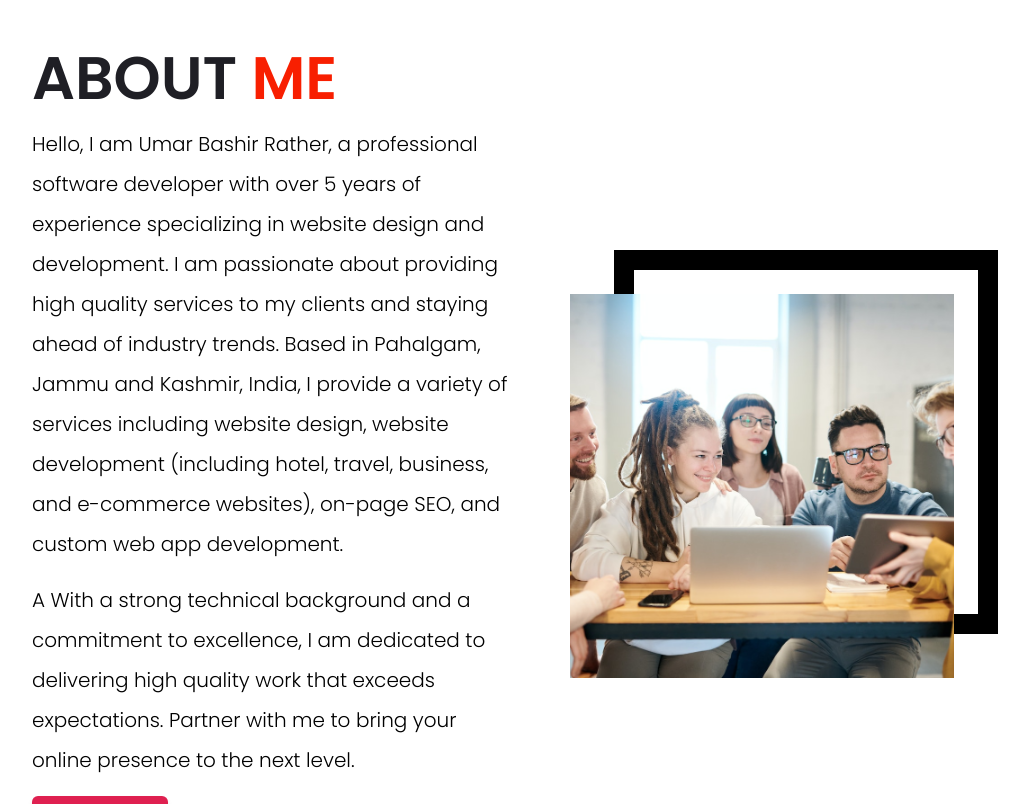
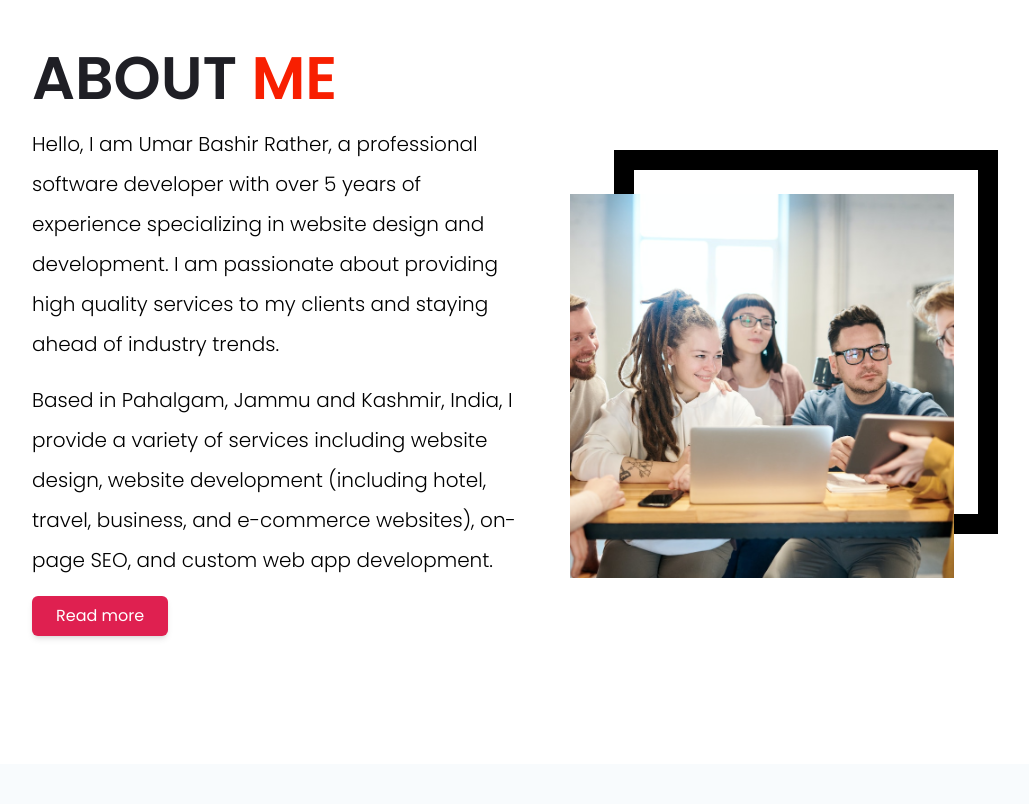
Before and after one commit to umarbashirr/umarbashir.com, a Next.js app: page / in a window 1280 px wide. Shown: the part 1260-2064 px from the top of the page, without its empty margins (100-1129 px from the left). Built offline with nearby package versions, Linux system fonts and the light colour scheme; no server answers.

Commit message:
about section updated

```diff
--- a/app/(root)/about/page.tsx
+++ b/app/(root)/about/page.tsx
@@ -59,7 +59,7 @@ const AboutPage = () => {
                 websites), on-page SEO, and custom web app development.
               </p>
               <p className="text-lg text-dark-color leading-loose ">
-                A With a strong technical background and a commitment to
+                With a strong technical background and a commitment to
                 excellence, I am dedicated to delivering high quality work that
                 exceeds expectations. Partner with me to bring your online
                 presence to the next level.
--- a/components/HomeComponents/AboutSection.tsx
+++ b/components/HomeComponents/AboutSection.tsx
@@ -17,17 +17,13 @@ const AboutSection = () => {
               Hello, I am Umar Bashir Rather, a professional software developer
               with over 5 years of experience specializing in website design and
               development. I am passionate about providing high quality services
-              to my clients and staying ahead of industry trends. Based in
-              Pahalgam, Jammu and Kashmir, India, I provide a variety of
-              services including website design, website development (including
-              hotel, travel, business, and e-commerce websites), on-page SEO,
-              and custom web app development.
+              to my clients and staying ahead of industry trends.
               <span className="inline-block mt-4">
                 {" "}
-                A With a strong technical background and a commitment to
-                excellence, I am dedicated to delivering high quality work that
-                exceeds expectations. Partner with me to bring your online
-                presence to the next level.
+                Based in Pahalgam, Jammu and Kashmir, India, I provide a variety
+                of services including website design, website development
+                (including hotel, travel, business, and e-commerce websites),
+                on-page SEO, and custom web app development.
               </span>
             </p>
             <Link
```
